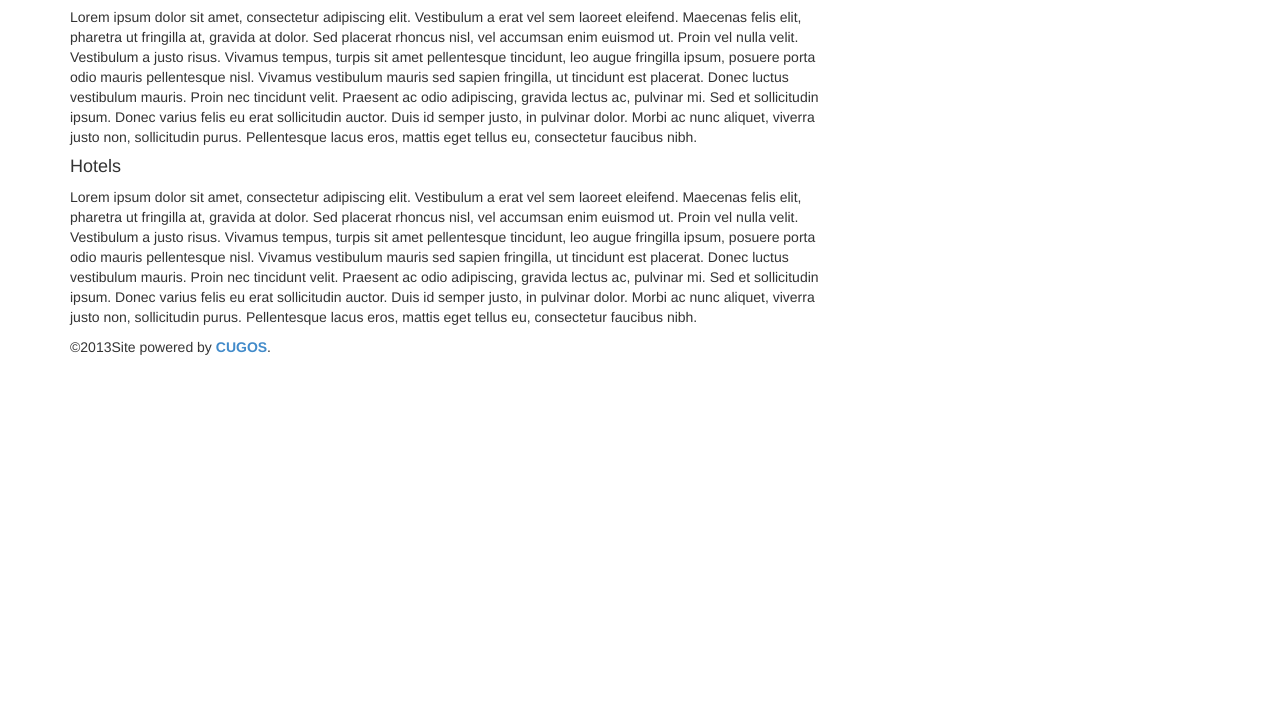
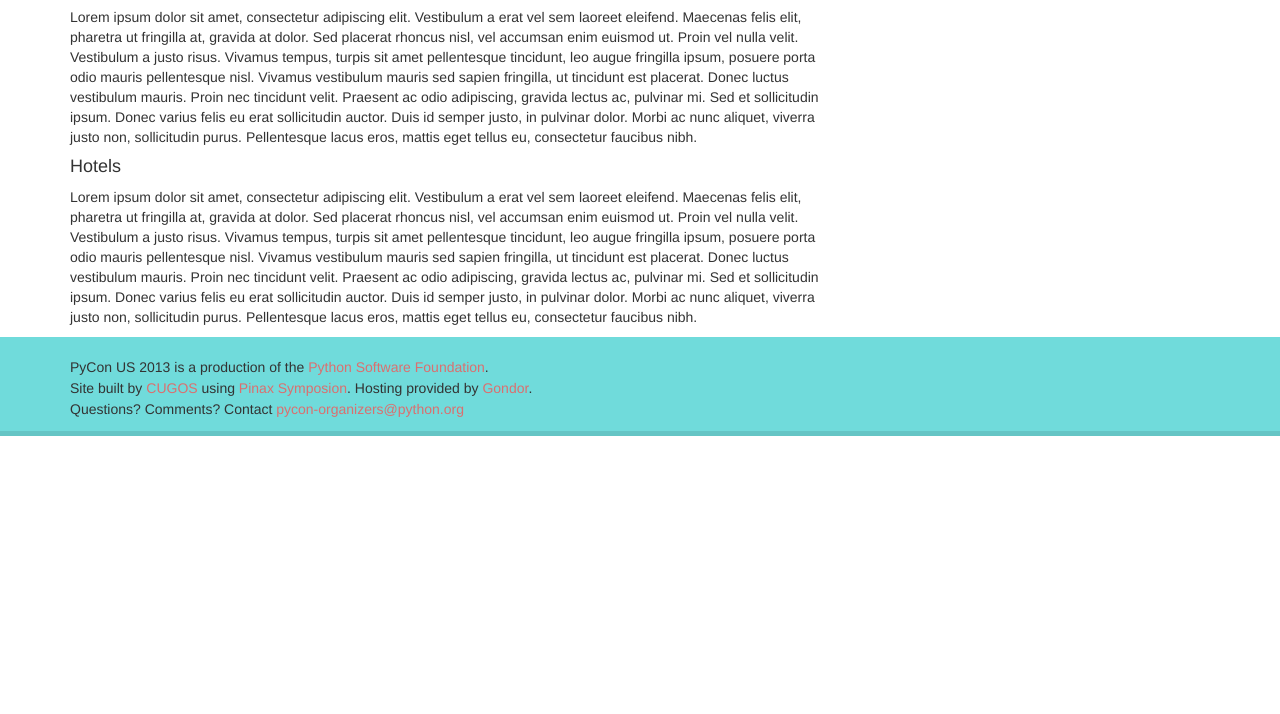
Before and after one commit to mapsam/fossless, a website: page dist/page.html in a window 1280 px wide. Shown: the part 86-800 px from the top of the page. Drawn offline with Linux system fonts and the light colour scheme.

Commit message:
footer and color fix

```diff
--- a/src/css/content.less
+++ b/src/css/content.less
@@ -6,3 +6,20 @@ body {
 		}
 	}
 }
+
+.cms-page {
+	.container {
+		padding-top:50px;
+}
+
+p {
+	font-weight:400;
+	font-size:.9em;
+	color:@c_grey;
+	a {
+		color:@c_link_main;
+		&:hover {
+			color:@c_link_hover;
+		}
+	}
+}
--- /dev/null
+++ b/src/css/footer.less
@@ -0,0 +1,15 @@
+footer {
+	background-color:@c_blue;
+	padding:20px 0 10px;
+	border-bottom:5px solid @c_blue_second;
+	p {
+		margin-bottom:.1em;
+		a {
+			color:@c_red;
+			text-decoration:none;
+			&:hover {
+				text-decoration:underline;
+			}
+		}
+	}
+}
--- a/src/css/main.less
+++ b/src/css/main.less
@@ -1,7 +1,12 @@
 @import "mixins.less";
 @import "variables.less";
+@import url(http://fonts.googleapis.com/css?family=Open+Sans:300italic,400italic,600italic,700italic,800italic,400,300,600,700,800);
 
 @import "nav.less";
 
 /* Landing Page Specific CSS */
 @import "landing.less";
+
+
+/* Footer */
+@import "footer.less";
--- a/src/css/nav.less
+++ b/src/css/nav.less
@@ -15,19 +15,20 @@
 					margin:0 5px;
 					color:@c_red;
 					&:hover {
-						color:@c_red_secondary;
-						background-color:@c_light_secondary;
-						border-bottom:2px solid @c_red_secondary;
+						color:@c_red_second;
+						background-color:@c_light_second;
+						border-bottom:2px solid @c_red_second;
 					}
 				}
 				ul {
-					background-color:@c_light_secondary;
+					background-color:@c_light_second;
 					li {
 						a {
 							margin:0;
+							padding:3px 7px;
 							&:hover {
 								background-color:@c_light;
-								color:@c_red_secondary;
+								color:@c_red_second;
 								border:none;
 							}
 						}
--- a/src/css/variables.less
+++ b/src/css/variables.less
@@ -1,14 +1,26 @@
-/* your variables */
+/* base colors */
+@c_second: #e5e5e5;
+@c_third: #e2e2e2;
+@c_white: #f3f3f3;
+@c_grey: #555;
+@c_red: #db6f6f;
+@c_red_second: multiply(@c_red, @c_second);
+@c_red_active: #ff9393;
+@c_blue: #70DBDB;
+@c_blue_second: multiply(@c_blue, @c_second);
+@c_blue_compliment: #70dbdb;
+@c_sandy: #fcfaf3;
 
-/* colors */
+/* Spec Colors */
+@c_light: @c_sandy;
+@c_light_second: multiply(@c_light, @c_second);
+@c_light_third: multiply(@c_light, @c_third);
 
-@c_light: #fcfaf3;
-@c_light_secondary: #fefdfb;
-@c_light_third: #ddd7c4;
+/* Links */
+@c_link_main: @c_red;
+@c_link_hover: @c_red_second;
 
-@c_red: #ff6666;
-@c_red_secondary: #ff7575;
-@c_red_active: #ff9393;
-@c_blue: #6666ff;
-@c_white: #f3f3f3;
-@c_grey: #333333;
+/* Nav Colors */
+@c_navlink_main: @c_red;
+@c_navlink_hover: @c_red_second;
+@c_navlink_active: @c_light_third;
```
Also changed, not shown: dist/css/main.css, dist/index.html, dist/page.html.
